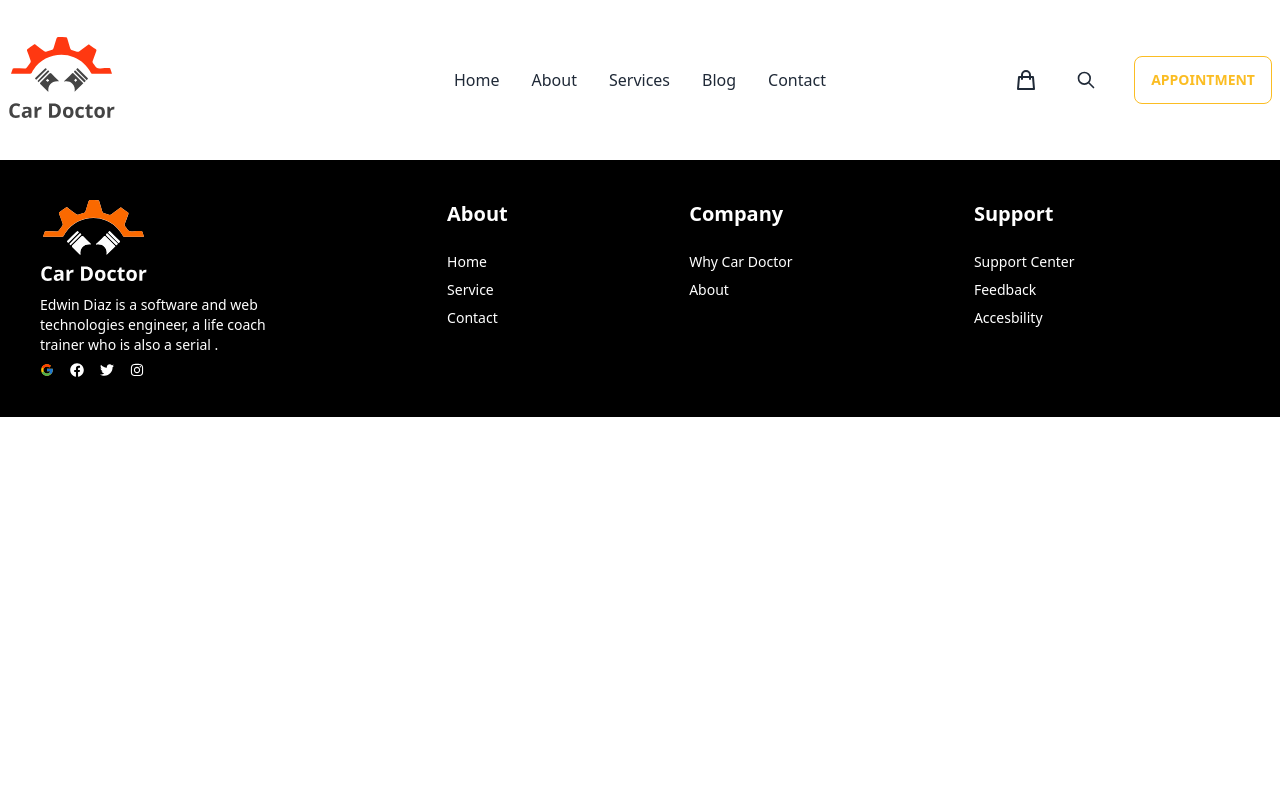
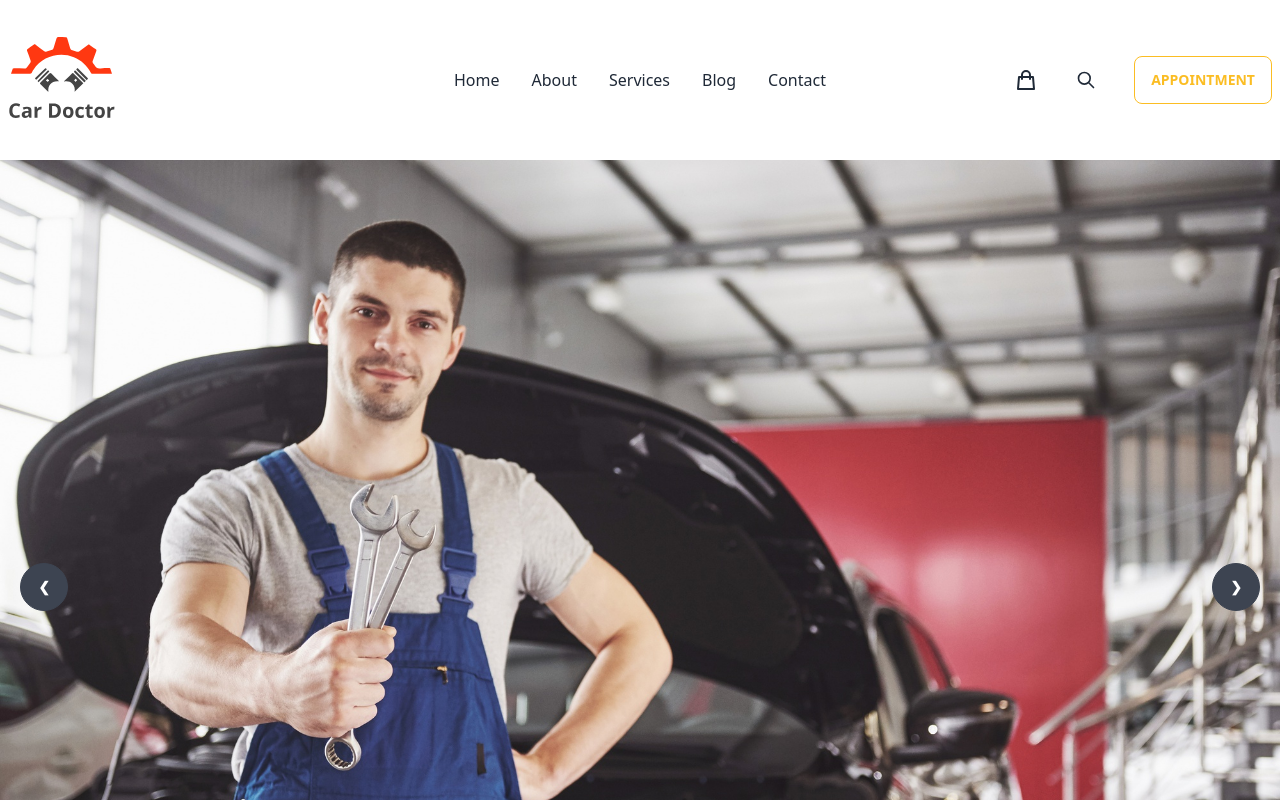
Before and after one commit to KhanZiaul/React-Car-Doctor, a React (Vite) app: page / in a window 1280 px wide. Shown: the top 800 px of the page. Built offline with nearby package versions, Linux system fonts and the light colour scheme.

Commit message:
banner image added

```diff
--- a/src/App.jsx
+++ /dev/null
@@ -1,11 +0,0 @@
-import React from 'react';
-
-const App = () => {
-  return (
-    <div>
-      <h2>This is awesome</h2>
-    </div>
-  );
-};
-
-export default App;
--- /dev/null
+++ b/src/Pages/Home/Banner/Banner.jsx
@@ -0,0 +1,43 @@
+import image1 from '../../../assets/images/banner/1.jpg'
+import image2 from '../../../assets/images/banner/2.jpg'
+import image3 from '../../../assets/images/banner/3.jpg'
+import image4 from '../../../assets/images/banner/4.jpg'
+import image5 from '../../../assets/images/banner/5.jpg'
+import image6 from '../../../assets/images/banner/6.jpg'
+
+const Banner = () => {
+    return (
+        <div className="carousel w-full">
+            <div id="slide1" className="carousel-item relative w-full">
+                <img src={image1} className="w-full" />
+                <div className="absolute flex justify-between transform -translate-y-1/2 left-5 right-5 top-1/2">
+                    <a href="#slide4" className="btn btn-circle">❮</a>
+                    <a href="#slide2" className="btn btn-circle">❯</a>
+                </div>
+            </div>
+            <div id="slide2" className="carousel-item relative w-full">
+                <img src={image2} className="w-full" />
+                <div className="absolute flex justify-between transform -translate-y-1/2 left-5 right-5 top-1/2">
+                    <a href="#slide1" className="btn btn-circle">❮</a>
+                    <a href="#slide3" className="btn btn-circle">❯</a>
+                </div>
+            </div>
+            <div id="slide3" className="carousel-item relative w-full">
+                <img src={image3} className="w-full" />
+                <div className="absolute flex justify-between transform -translate-y-1/2 left-5 right-5 top-1/2">
+                    <a href="#slide2" className="btn btn-circle">❮</a>
+                    <a href="#slide4" className="btn btn-circle">❯</a>
+                </div>
+            </div>
+            <div id="slide4" className="carousel-item relative w-full">
+                <img src={image4} className="w-full" />
+                <div className="absolute flex justify-between transform -translate-y-1/2 left-5 right-5 top-1/2">
+                    <a href="#slide3" className="btn btn-circle">❮</a>
+                    <a href="#slide1" className="btn btn-circle">❯</a>
+                </div>
+            </div>
+        </div>
+    );
+};
+
+export default Banner;
--- /dev/null
+++ b/src/Pages/Home/Home/Home.jsx
@@ -0,0 +1,12 @@
+import React from 'react';
+import Banner from '../Banner/Banner';
+
+const Home = () => {
+    return (
+        <div>
+            <Banner></Banner>
+        </div>
+    );
+};
+
+export default Home;
```
Also changed, not shown: src/Rotes/Routes.jsx (+7 -0 lines).
